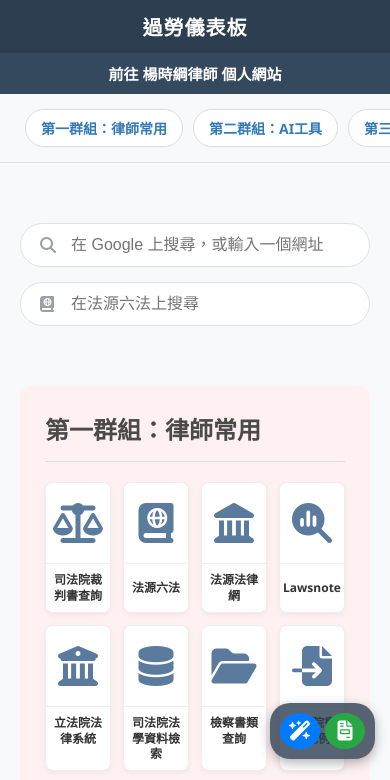
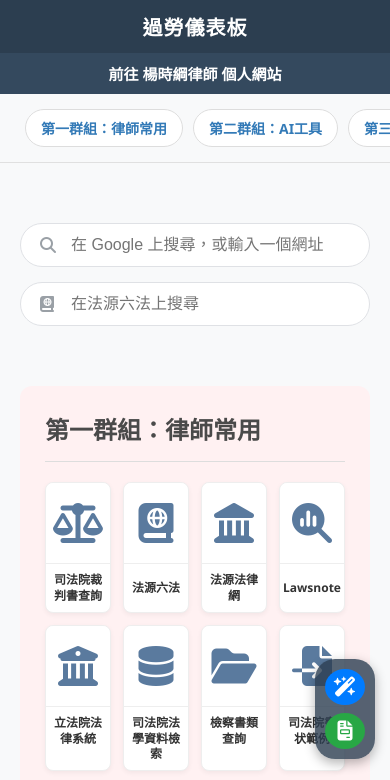
Before and after one commit to ysklushi/karoboard, a plain HTML site: page index.html in a window 390 px wide. Shown: the top 780 px of the page. Drawn offline with Linux system fonts and the light colour scheme.

Commit message:
Add files via upload

```diff
--- a/style.css
+++ b/style.css
@@ -276,7 +276,7 @@
     background-color: #34495e;
 }
 
-/* ============ 功能區樣式 (已修正) ============ */
+/* ============ 功能區樣式 ============ */
 
 /* 1. 頁尾版權聲明樣式 */
 .page-footer {
@@ -354,9 +354,10 @@
         border-radius: 20px;
         box-shadow: 0 4px 12px rgba(0,0,0,0.3);
         cursor: pointer;
-        /* 清除電腦版設定 */
-        flex-direction: row;
-        gap: 5px;
+        /* ▼▼▼▼▼ 核心修改處 ▼▼▼▼▼ */
+        flex-direction: column; /* 將收合的圖示改為垂直排列 */
+        gap: 8px;              /* 調整圖示間的垂直間距 */
+        /* ▲▲▲▲▲ 核心修改處 ▲▲▲▲▲ */
     }
 
     /* 手機上，按鈕預設不展開，且取消 hover 展開效果 */
@@ -386,10 +387,9 @@
         box-shadow: none;
         padding: 0;
         right: 0;
-        flex-direction: column; /* 展開後垂直排列 */
-        gap: 8px;
         bottom: 80px; /* 微調位置 */
         cursor: default;
+        /* 展開後方向不變，所以不用再寫 flex-direction: column */
     }
 
     .floating-panel.is-expanded .panel-button {
```
